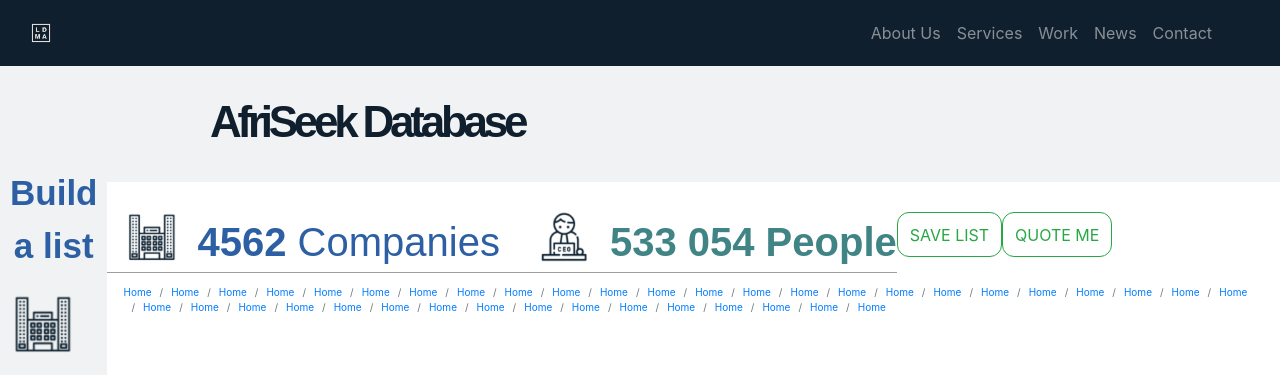
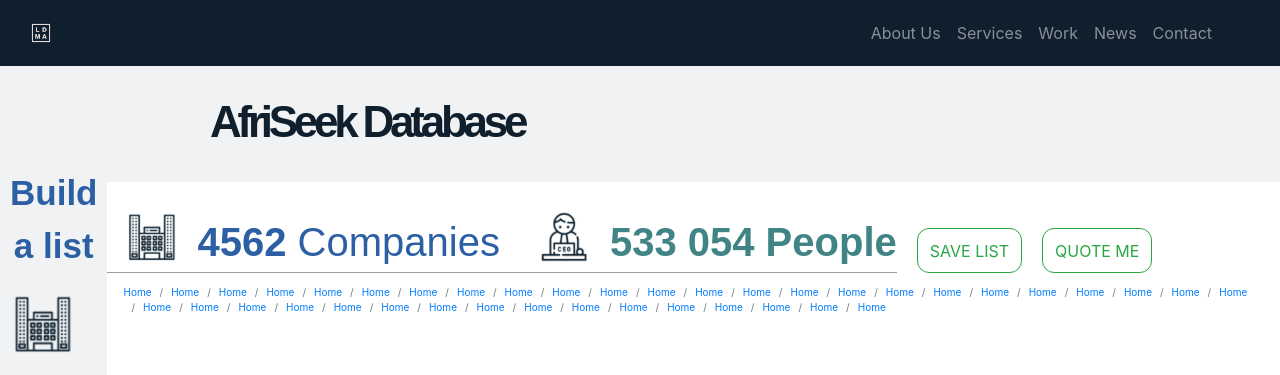
Before and after one commit to Keigh-dev/Final-project, a plain HTML site: page fe/index.html in a window 1280 px wide. Shown: the top 375 px of the page. Drawn offline with nearby package versions, Linux system fonts and the light colour scheme.

Commit message:
sub-heading-button-layout-fix

```diff
--- a/fe/index.html
+++ b/fe/index.html
@@ -120,43 +120,14 @@
         </div>
 
         <div class="sub-heading-button-container">
-          <span>
+          <span class="sub-heading-button">
             <button type="button" class="btn btn-outline-success">SAVE LIST</button>
           </span>
-          <span>
+          <span class="sub-heading-button">
             <button type="button" class="btn btn-outline-success">QUOTE ME</button>
           </span>
         </div>
       </div>
-
-       <!-- <div class="container">
-        <div class="row">
-          <div class="companies_logo">
-            <img src="assets/x1000070x70.png">
-          </div>
-          <h1 class = "companies">
-
-            <b>4562</b> Companies
-          </h1>
-
-          <div class="people_logo">
-            <img src="assets/ceos0170x70.png">
-          </div>
-          <h1 class= "people">
-            <b>533 054</b> People
-          </h1>
-
-          <div class="row" style="margin-left: 2%;">
-            <button type="button" class="btn btn-outline-success">SAVE LIST</button>
-          </div>
-          <div class="row" style="margin-left: 4.0%;">
-            <button type="button" class="btn btn-outline-success">QUOTE ME</button>
-          </div>
-        </div>
-      </div>  -->
-
-      <!---Line under the menu-->
-      <!-- <hr class="line-hr" /> -->
 
       <!--breadcrumb menu-->
       <nav style="--bs-breadcrumb-divider: '>';" aria-label="breadcrumb">
--- a/fe/style.css
+++ b/fe/style.css
@@ -114,7 +114,13 @@
 .sub-heading-button-container {
   display: flex;
   flex-direction: row;
+  align-items: flex-end;
 }
+
+.sub-heading-button {
+  margin-left: 20px;
+}
+
 .app__sideHeader {
   font-size: 35px;
   font-weight: 700;
```
